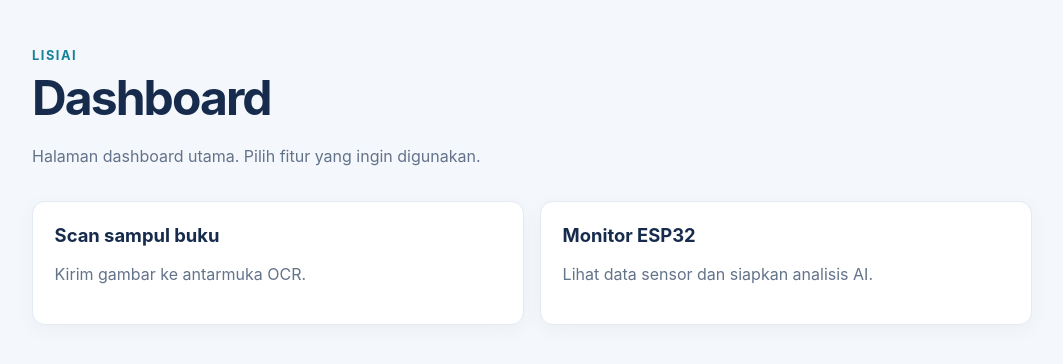
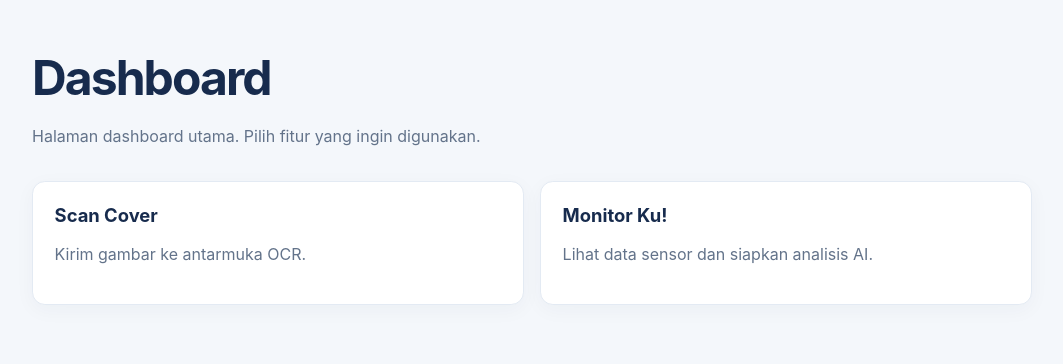
Before and after one commit to rkm-nirmala/rkm_LiSiAI, a Flask app: page /dashboard in a window 1280 px wide. Shown: the part 57-421 px from the top of the page, without its empty margins (108-1171 px from the left). Run offline with Flask 3, Linux system fonts and the light colour scheme.

Commit message:
aku cuma hapus eyebrow

```diff
--- a/templates/dashboard.html
+++ b/templates/dashboard.html
@@ -4,17 +4,16 @@
 
 {% block content %}
   <section class="page-heading">
-    <p class="eyebrow">LiSiAI</p>
     <h1>Dashboard</h1>
     <p>Halaman dashboard utama. Pilih fitur yang ingin digunakan.</p>
   </section>
   <section class="card-grid">
     <a class="card" href="/scan">
-      <h2>Scan sampul buku</h2>
+      <h2>Scan Cover</h2>
       <p>Kirim gambar ke antarmuka OCR.</p>
     </a>
     <a class="card" href="/monitor">
-      <h2>Monitor ESP32</h2>
+      <h2>Monitor Ku!</h2>
       <p>Lihat data sensor dan siapkan analisis AI.</p>
     </a>
   </section>
--- a/templates/monitor.html
+++ b/templates/monitor.html
@@ -4,7 +4,6 @@
 
 {% block content %}
   <section class="page-heading">
-    <p class="eyebrow">ESP32 & AI lokal</p>
     <h1>Monitor sensor</h1>
     <p>Data yang dikirim ke <code>/sensor</code> ditampilkan di sini. Penyimpanan saat ini hanya di memori aplikasi.</p>
   </section>
```
